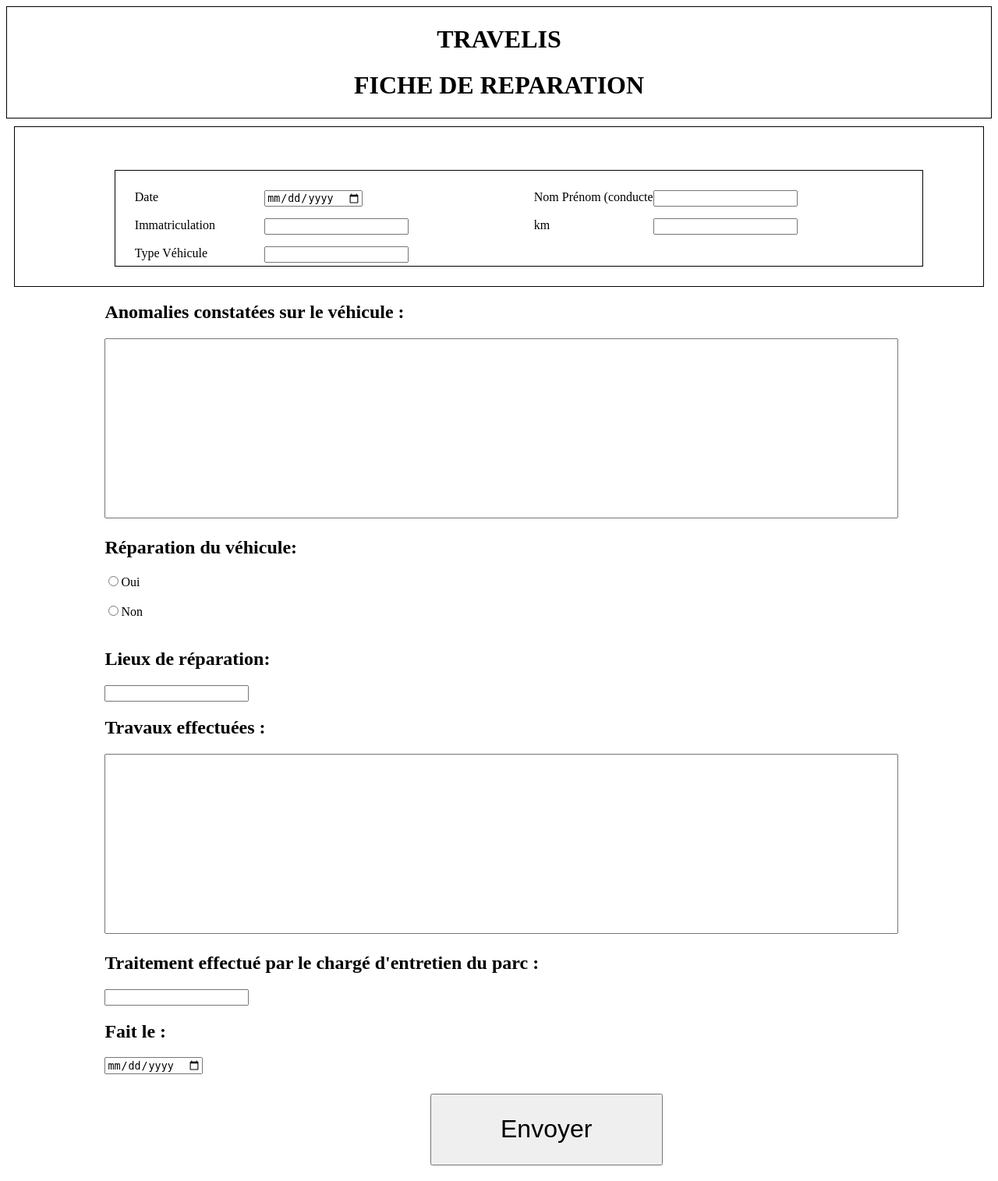
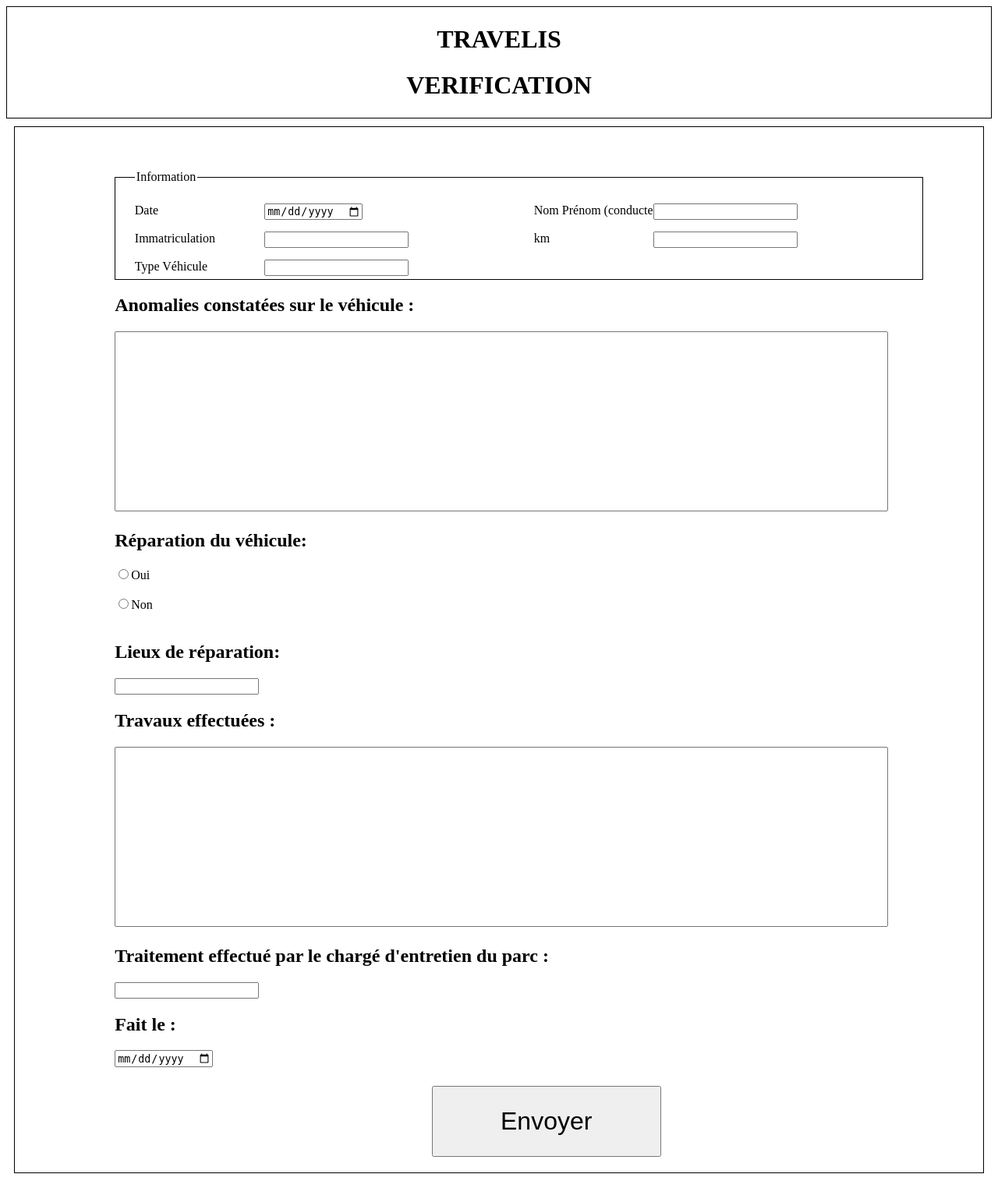
Before and after one commit to LucasTestard/PINF, a PHP site: page /reparation.php in a window 1280 px wide. Shown: the whole page at 78% size. Run offline with PHP 8.4, Linux system fonts and the light colour scheme.

Commit message:
Update reparation.php

```diff
--- a/reparation.php
+++ b/reparation.php
@@ -60,14 +60,16 @@
     }
 </style>
 <!-- **** B O D Y **** -->
-<body >
+<body>
     <div id="entete">
         <h1>TRAVELIS</h1>
-        <h1>FICHE DE REPARATION</h1>
+        <h1>VERIFICATION</h1>
     </div>
 
     <div id="enveloppe">
-        <div id="information">
+        <form>
+        <fieldset id="information">
+        <legend>Information</legend>
             <span class="PremColonne"> Date</span>
             <input type="date" class="TextPremCol">
             <span class="SecColonne"> Nom Prénom (conducteur)</span>
@@ -78,9 +80,8 @@
             <input type="text" class="TextSecCol"> <br><br>
             <span class="PremColonne"> Type Véhicule</span>
             <input type="text" class="TextPremCol" >
-        </div>
-    </div>
-
+        </fieldset>
+        <form>
 
         <div id="contenuDescG">
             <h2>Anomalies constatées sur le véhicule :</h2>
@@ -98,6 +99,7 @@
             <input type="date">
         </div>
         <input type=submit value=Envoyer id=envoyer>
+    </div>
 
-
+</body>
 </html>
```
Lines whose indentation alone changed are shown as unchanged.
